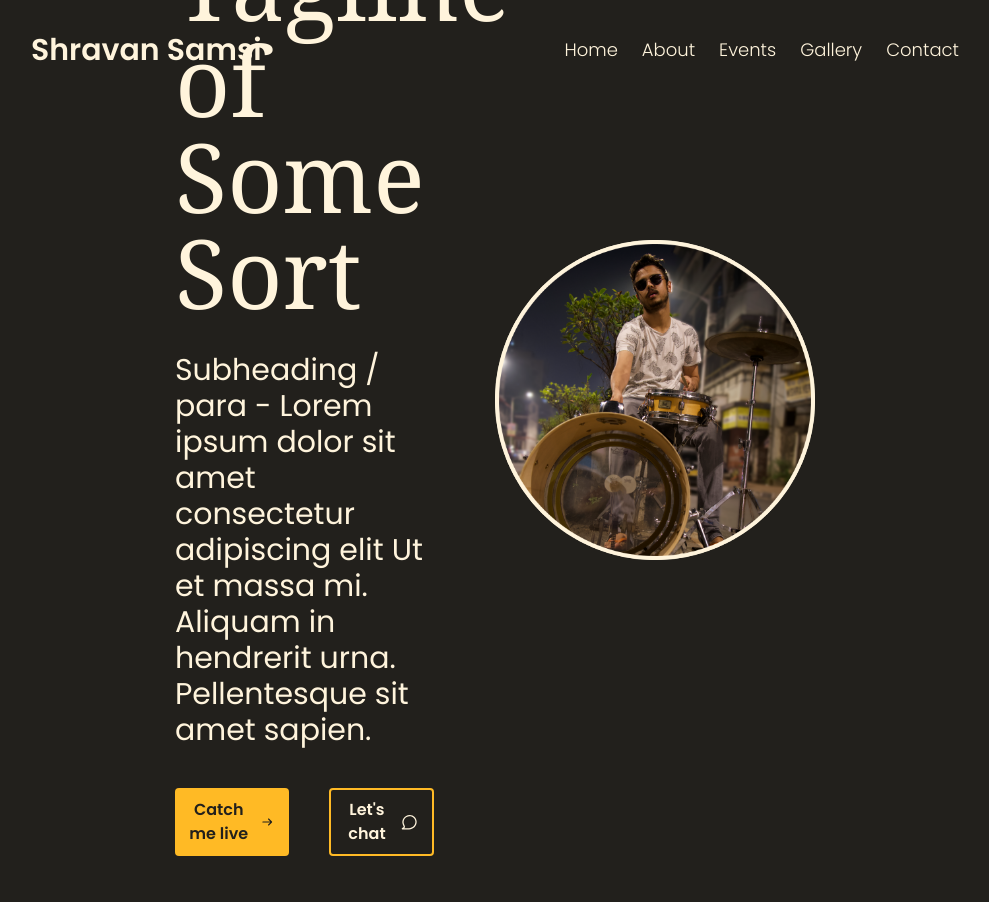
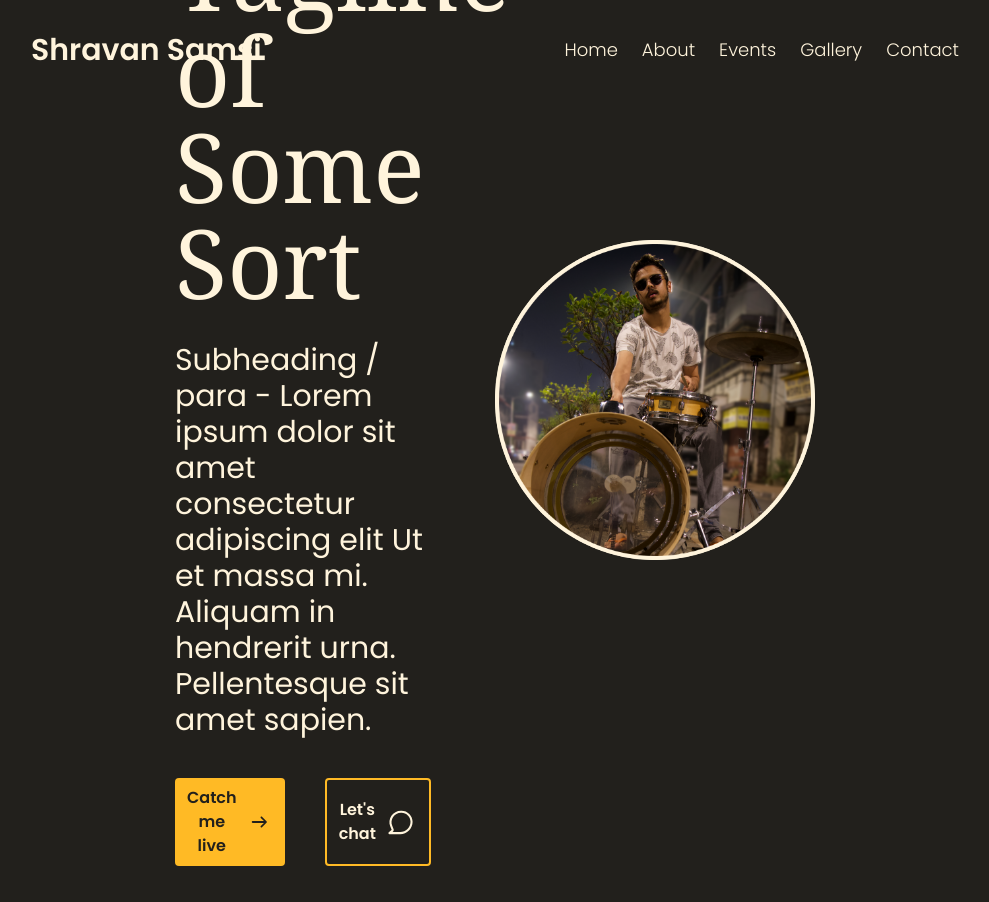
Before and after one commit to NeeshSamsi/shravansamsi, a Next.js app: page / in a window 1280 px wide. Shown: the top 902 px of the page, without its empty margins (145-1134 px from the left). Built offline with nearby package versions, Linux system fonts and the light colour scheme.

Commit message:
feat: Make svgs scale with parent

```diff
--- a/components/Icons/Chat.tsx
+++ b/components/Icons/Chat.tsx
@@ -1,16 +1,16 @@
-export default function Chat({ size }: { size: number }) {
+export default function Chat() {
   return (
     <svg
-      width={`${size}rem`}
-      height={`${size}rem`}
-      viewBox={`0 0 ${size * 16} ${size * 16}`}
+      width="100%"
+      height="100%"
+      viewBox="0 0 32 32"
       fill="none"
       xmlns="http://www.w3.org/2000/svg"
     >
       <path
-        fillRule="evenodd"
-        clipRule="evenodd"
-        d="M6.12247 20.4056C3.12532 13.049 8.53746 5 16.4812 5H16.9098C22.8506 5 27.6666 9.81601 27.6666 15.7569C27.6666 22.3713 22.3046 27.7333 15.6902 27.7333H5.26312C4.83877 27.7333 4.46064 27.4655 4.3198 27.0652C4.17896 26.6649 4.3061 26.2193 4.63695 25.9536L7.26561 23.8426C7.38055 23.7503 7.42121 23.5935 7.36559 23.4569L6.12247 20.4056ZM16.4812 7C9.95783 7 5.5134 13.6098 7.97465 19.6511L9.21777 22.7023C9.6071 23.658 9.3225 24.7558 8.51793 25.402L8.10534 25.7333H15.6902C21.2 25.7333 25.6666 21.2667 25.6666 15.7569C25.6666 10.9206 21.7461 7 16.9098 7H16.4812Z"
+        fill-rule="evenodd"
+        clip-rule="evenodd"
+        d="M6.12247 20.4056C3.12532 13.049 8.53746 5 16.4812 5H16.9098C22.8506 5 27.6666 9.81601 27.6666 15.7569C27.6666 22.3713 22.3046 27.7333 15.6902 27.7333H5.26312C4.83877 27.7333 4.46064 27.4655 4.3198 27.0652C4.17896 26.6649 4.3061 26.2193 4.63695 25.9536L7.26561 23.8426C7.38055 23.7503 7.4212 23.5935 7.36559 23.4569L6.12247 20.4056ZM16.4812 7C9.95783 7 5.5134 13.6098 7.97465 19.6511L9.21777 22.7023C9.6071 23.658 9.3225 24.7558 8.51793 25.402L8.10534 25.7333H15.6902C21.2 25.7333 25.6666 21.2667 25.6666 15.7569C25.6666 10.9206 21.7461 7 16.9098 7H16.4812Z"
         fill="currentColor"
       />
     </svg>
--- a/components/Icons/Facebook.tsx
+++ b/components/Icons/Facebook.tsx
@@ -1,14 +1,14 @@
-export default function Facebook({ size }: { size: number }) {
+export default function Facebook() {
   return (
     <svg
-      width={`${size}rem`}
-      height={`${size}rem`}
-      viewBox={`0 0 ${size * 16} ${size * 16}`}
+      width="100%"
+      height="100%"
+      viewBox="0 0 32 32"
       fill="none"
       xmlns="http://www.w3.org/2000/svg"
     >
       <path
-        d="M56 32.146C56 18.892 45.254 8.146 32 8.146C18.746 8.146 8 18.892 8 32.146C8 44.126 16.776 54.054 28.25 55.854V39.084H22.156V32.144H28.25V26.86C28.25 20.846 31.834 17.522 37.316 17.522C39.94 17.522 42.688 17.992 42.688 17.992V23.898H39.66C36.678 23.898 35.748 25.748 35.748 27.646V32.146H42.404L41.34 39.086H35.748V55.856C47.224 54.054 56 44.124 56 32.146Z"
+        d="M28 16.073C28 9.446 22.627 4.073 16 4.073C9.373 4.073 4 9.446 4 16.073C4 22.063 8.388 27.027 14.125 27.927V19.542H11.078V16.072H14.125V13.43C14.125 10.423 15.917 8.761 18.658 8.761C19.97 8.761 21.344 8.996 21.344 8.996V11.949H19.83C18.339 11.949 17.874 12.874 17.874 13.823V16.073H21.202L20.67 19.543H17.874V27.928C23.612 27.027 28 22.062 28 16.073Z"
         fill="currentColor"
       />
     </svg>
--- a/components/Icons/RightArrow.tsx
+++ b/components/Icons/RightArrow.tsx
@@ -1,9 +1,9 @@
-export default function RightArrow({ size }: { size: number }) {
+export default function RightArrow() {
   return (
     <svg
-      width={`${size}rem`}
-      height={`${size}rem`}
-      viewBox={`0 0 ${size * 16} ${size * 16}`}
+      width="100%"
+      height="100%"
+      viewBox="0 0 32 32"
       fill="none"
       xmlns="http://www.w3.org/2000/svg"
     >
--- a/components/Icons/YouTube.tsx
+++ b/components/Icons/YouTube.tsx
@@ -1,14 +1,14 @@
 export default function YouTube({ size }: { size: number }) {
   return (
     <svg
-      width={`${size}rem`}
-      height={`${size}rem`}
-      viewBox={`0 0 ${size * 16} ${size * 16}`}
+      width="100%"
+      height="100%"
+      viewBox="0 0 32 32"
       fill="none"
       xmlns="http://www.w3.org/2000/svg"
     >
       <path
-        d="M58.8287 18.2472C58.5123 17.0391 57.8884 15.9365 57.0194 15.0497C56.1504 14.163 55.0669 13.5232 53.8773 13.1946C49.5117 12 32 12 32 12C32 12 14.4883 12 10.1203 13.1946C8.93129 13.5238 7.84835 14.1638 6.97985 15.0505C6.11134 15.9372 5.48771 17.0395 5.17133 18.2472C4 22.7037 4 32 4 32C4 32 4 41.2963 5.17133 45.7528C5.4877 46.9609 6.11161 48.0635 6.98058 48.9503C7.84955 49.837 8.93308 50.4768 10.1227 50.8054C14.4883 52 32 52 32 52C32 52 49.5117 52 53.8797 50.8054C55.0694 50.477 56.153 49.8373 57.022 48.9506C57.891 48.0638 58.5148 46.961 58.831 45.7528C60 41.2963 60 32 60 32C60 32 60 22.7037 58.8287 18.2472ZM26.2717 40.44V23.56L40.9087 32L26.2717 40.44Z"
+        d="M29.4143 9.1236C29.2561 8.51954 28.9442 7.96823 28.5097 7.52485C28.0752 7.08148 27.5335 6.76161 26.9387 6.59728C24.7558 6 16 6 16 6C16 6 7.24417 6 5.06017 6.59728C4.46564 6.7619 3.92418 7.08188 3.48992 7.52523C3.05567 7.96858 2.74386 8.51974 2.58567 9.1236C2 11.3519 2 16 2 16C2 16 2 20.6481 2.58567 22.8764C2.74385 23.4805 3.0558 24.0318 3.49029 24.4751C3.92478 24.9185 4.46654 25.2384 5.06133 25.4027C7.24417 26 16 26 16 26C16 26 24.7558 26 26.9398 25.4027C27.5347 25.2385 28.0765 24.9187 28.511 24.4753C28.9455 24.0319 29.2574 23.4805 29.4155 22.8764C30 20.6481 30 16 30 16C30 16 30 11.3519 29.4143 9.1236ZM13.1358 20.22V11.78L20.4543 16L13.1358 20.22Z"
         fill="currentColor"
       />
     </svg>
```
Also changed, not shown: components/Icons/Instagram.tsx (+5 -5 lines).
